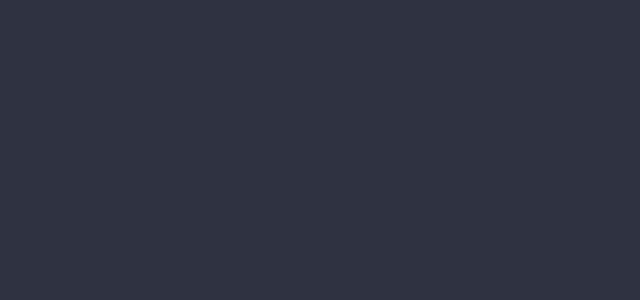
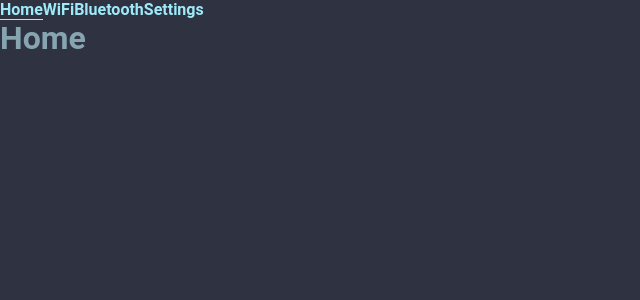
Before and after one commit to Algonzbao/TFG_UI, a React (Vite) app in the folder TFG_UI/src/renderer/: page / in a window 1280 px wide. Shown: the top 300 px of the page, without its empty margins (0-640 px from the left). Built offline with nearby package versions, Linux system fonts and the light colour scheme.

Commit message:
Rutilofilos (funcionan las rutas) y tailwind

```diff
--- a/TFG_UI/src/renderer/src/App.jsx
+++ b/TFG_UI/src/renderer/src/App.jsx
@@ -3,21 +3,26 @@ import WiFi from './components/WiFi'
 import Bluetooth from './components/Bluetooth'
 import Settings from './components/Settings'
 
-import {
-  HashRouter,
-  Route
-} from "react-router-dom";
+import { HashRouter, Link, Route, Routes } from 'react-router-dom'
 
 function App() {
   return (
-  <HashRouter basename ="/Home">
-    <div>
-      <Route path="/" exact component={ Home } />
-      <Route path="/WiFi"  component={ WiFi } />
-      <Route path="/Bluetooth" component={ Bluetooth } />
-      <Route path="/Settings" component={ Settings } />
-    </div>
-</HashRouter>
+    <>
+      <HashRouter basename="/">
+        <div className="text-white flex gap-2 p-4">
+          <Link to="/">Home</Link>
+          <Link to="/WiFi">WiFi</Link>
+          <Link to="/Bluetooth">Bluetooth</Link>
+          <Link to="/Settings">Settings</Link>
+        </div>
+        <Routes>
+          <Route index path="/" element={<Home />} />
+          <Route path="/WiFi" element={<WiFi />} />
+          <Route path="/Bluetooth" element={<Bluetooth />} />
+          <Route path="/Settings" element={<Settings />} />
+        </Routes>
+      </HashRouter>
+    </>
   )
 }
 
--- a/TFG_UI/src/renderer/src/components/Bluetooth.jsx
+++ b/TFG_UI/src/renderer/src/components/Bluetooth.jsx
@@ -1,5 +1,3 @@
-export default function Bluetooth(){
-    return (
-    <h1> Segunda </h1>
-    )
+export default function Bluetooth() {
+  return <h1 className="text-white text-3xl mt-5"> Segunda </h1>
 }
--- a/TFG_UI/src/renderer/src/components/Home.jsx
+++ b/TFG_UI/src/renderer/src/components/Home.jsx
@@ -1,5 +1,3 @@
-export default function Home(){
-    return (
-    <h1> Home </h1>
-    )
+export default function Home() {
+  return <h1 className="text-white text-3xl mt-5"> Home </h1>
 }
--- a/TFG_UI/src/renderer/src/components/Settings.jsx
+++ b/TFG_UI/src/renderer/src/components/Settings.jsx
@@ -1,5 +1,3 @@
-export default function Settings(){
-    return (
-    <h1> Segunda </h1>
-    )
+export default function Settings() {
+  return <h1 className="text-white text-3xl mt-5 ml-5"> Settings </h1>
 }
--- a/TFG_UI/src/renderer/src/components/WiFi.jsx
+++ b/TFG_UI/src/renderer/src/components/WiFi.jsx
@@ -1,5 +1,3 @@
-export default function WiFi(){
-    return (
-    <h1> Primera </h1>
-    )
+export default function WiFi() {
+  return <h1 className="text-white text-3xl mx-5"> Primera </h1>
 }
```
Also changed, not shown: TFG_UI/tailwind.config.js (+6 -5 lines).
